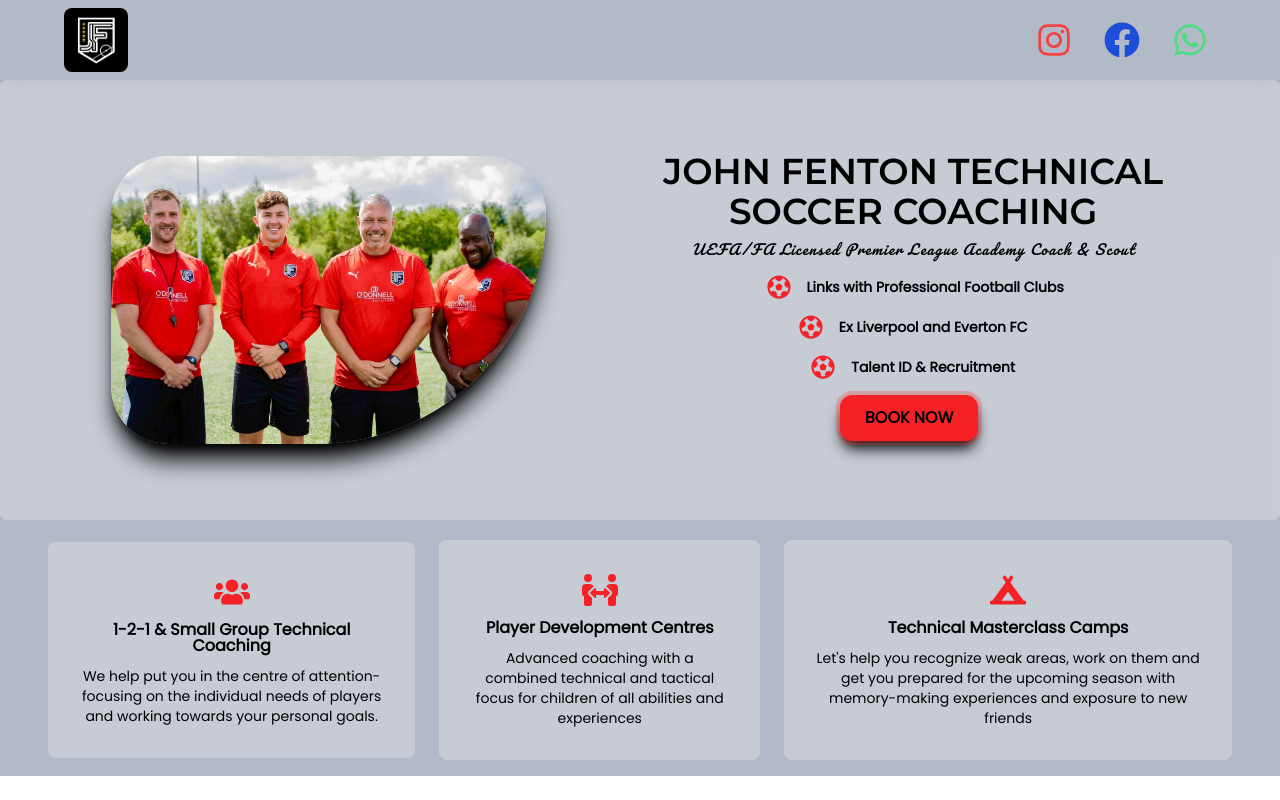
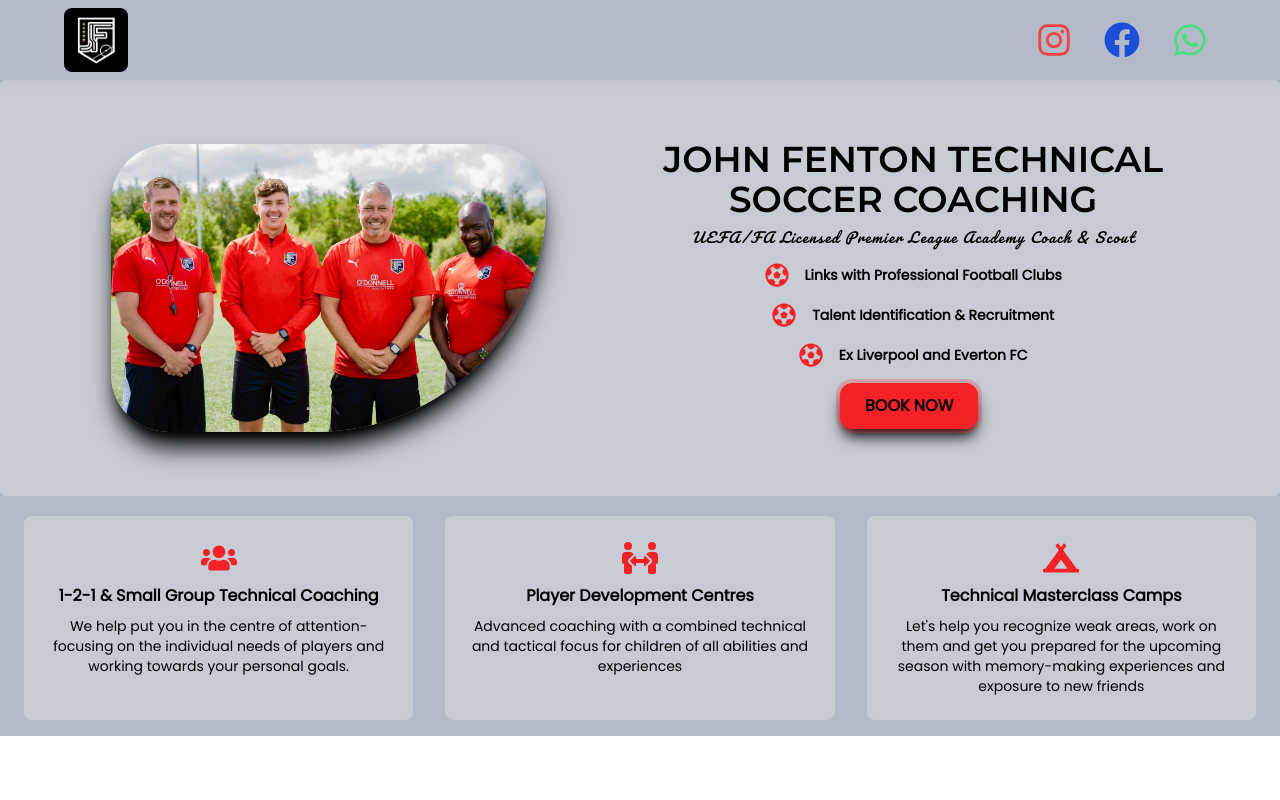
Before and after one commit to Basit-Balogun10/lead-magnet-landing-page, a Next.js app: page / in a window 1280 px wide. Built offline with nearby package versions, Linux system fonts and the light colour scheme.

Commit message:
Removed placeholder texts in listed services and replaced them with proper descriptions; changed services section display from flex to grid; minor adjustments on hero section- 2

```diff
--- a/components/Service.js
+++ b/components/Service.js
@@ -2,7 +2,7 @@
 
 const Service = ({ title, desc, Icon }) => {
     return (
-        <div className="group p-8 space-y-3 cursor-pointer transition-colors ease-in-out text-center bg-gray-300/70 rounded-lg hover:bg-mainColor">
+        <div className="group p-8 md:p-6 space-y-3 cursor-pointer transition-colors ease-in-out text-center bg-gray-300/70 rounded-lg hover:bg-mainColor">
             <Icon className="mx-auto text-4xl text-mainColor group-hover:text-textColor" />
             <p className="font-semibold">{title}</p>
             <p className="text-sm /80">{desc}</p>
--- a/containers/Hero.js
+++ b/containers/Hero.js
@@ -6,12 +6,12 @@
     return (
         <section
             id="hero"
-            className="md:h-[55vh] flex-col bg-gray-300/70 px-4 py-8 md:py-0 md:px-0 rounded-md"
+            className="md:h-[52vh] flex-col bg-gray-300/70 px-4 py-8 md:py-0 md:px-0 rounded-md"
         >
             <div className="flex flex-col-reverse md:flex-row md:flex-nowrap md:items-center md:justify-evenly md:space-y-0 h-full">
                 <img
                     src="/images/group_photo.png"
-                    className="w-104 h-72 mt-6 md:mt-0 shadow-xl shadow-black rounded-3xl md:rounded-[40rem] md:rounded-br-[160rem]"
+                    className="w-104 h-64 md:h-72 mt-6 md:mt-0 shadow-xl shadow-black rounded-3xl md:rounded-[40rem] md:rounded-br-[160rem]"
                 />
                 <div className="md:w-2/5 space-y-4">
                     <div className="text-center">
@@ -25,7 +25,7 @@
                             </span>
                         </h3>
                     </div>
-                    <div className="flex md:ml-1 justify-center items-center space-x-4 text-center">
+                    <div className="flex justify-center items-center space-x-4 text-center">
                         <FaFutbol className="text-2xl text-mainColor" />
                         <p className="leading-relaxed text-md md:text-sm font-semibold /80">
                             Links with Professional Football Clubs
@@ -34,13 +34,13 @@
                     <div className="flex justify-center items-center space-x-4 text-center">
                         <FaFutbol className="text-2xl text-mainColor" />
                         <p className="leading-relaxed text-md md:text-sm font-semibold /80">
-                            Ex Liverpool and Everton FC
+                            Talent Identification & Recruitment
                         </p>
                     </div>
                     <div className="flex justify-center items-center space-x-4 text-center">
                         <FaFutbol className="text-2xl text-mainColor" />
                         <p className="leading-relaxed text-md md:text-sm font-semibold /80">
-                            Talent ID & Recruitment
+                            Ex Liverpool and Everton FC
                         </p>
                     </div>
                     <div className="text-center">
--- a/containers/Services.js
+++ b/containers/Services.js
@@ -24,7 +24,8 @@
         },
     ];
     return (
-        <div className="px-12 py-4 mt-1 flex flex-wrap md:flex-nowrap items-center justify-around space-y-6 md:space-y-0 md:space-x-6">
+        // <div className="px-12 py-4 mt-1 flex flex-wrap md:flex-nowrap items-center justify-around space-y-6 md:space-y-0 md:space-x-6">
+        <div className="px-6 py-4 mt-1 grid grid-cols-1 md:grid-cols-3 gap-8">
             {services.map((service) => (
                 <Service
                     key={service.id}
```
